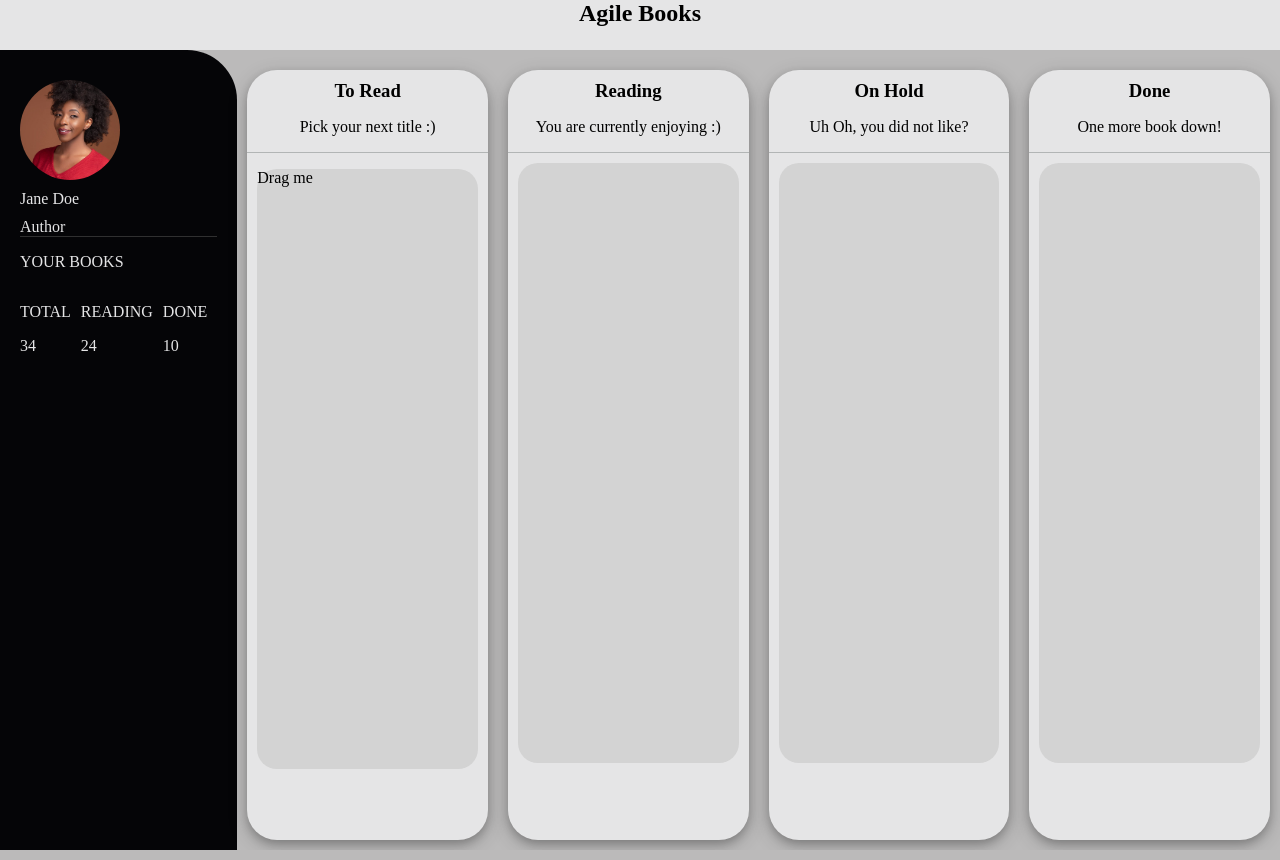
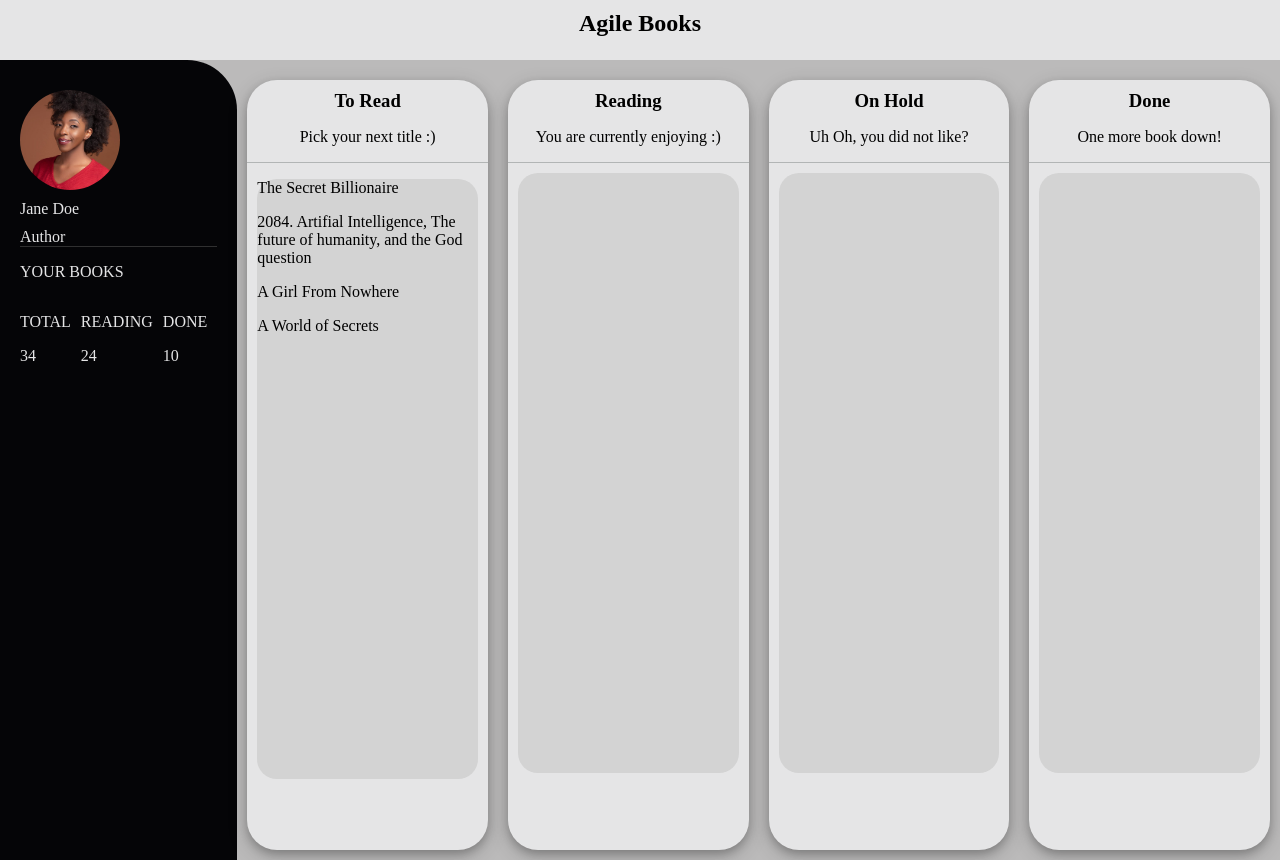
Before and after one commit to gertie-sheshe/agile-books, a React (Create React App) app: page /demo in a window 1280 px wide. Built offline with nearby package versions, Linux system fonts and the light colour scheme; a web font is replaced by a local one.

Commit message:
add drag and drop functionality in demo page

```diff
--- a/src/App.css
+++ b/src/App.css
@@ -7,8 +7,9 @@
 
 nav {
   background-color: #e5e5e6;
-  height: 50px;
+  height: 60px;
   font-size: x-large;
   font-weight: bolder;
   text-align: center;
+  padding: 10px;
 }
--- a/src/components/demo/demo.js
+++ b/src/components/demo/demo.js
@@ -4,23 +4,66 @@ import './demo.scss';
 class Demo extends Component {
   state = {
     title: 'Drag me',
+    books: [
+      {
+        id: 1,
+        title: 'The Secret Billionaire',
+        description:
+          '“The Secret Billionaire” is an intriguing young adult mystery/thriller',
+        author: 'Teymour Shahabi',
+      },
+      {
+        id: 2,
+        title:
+          '2084. Artifial Intelligence, The future of humanity, and the God question',
+        description:
+          'In 2084, scientist and philosopher John C. Lennox addresses the questions of where humanity is going in terms of technological enhancement, bioengineering',
+        author: 'John Lennox',
+      },
+      {
+        id: 3,
+        title: 'A Girl From Nowhere',
+        description:
+          'Surrounded by fire, a girl with mysterious powers and a young warrior search for safety.',
+        author: 'James Maxwell',
+      },
+      {
+        id: 4,
+        title: 'A World of Secrets',
+        description:
+          "Taimin and Selena must discover the truth about their world--before it's too late",
+        author: 'James Maxwell',
+      },
+    ],
   };
 
   onDragOver = (event) => {
-    console.log('OLAAA');
     event.preventDefault();
   };
 
-  onDragStart = (event, id) => {
-    console.log('WAUU', event, 'OLA', id);
-    event.dataTransfer.setData('id', id);
+  onDragStart = (event) => {
+    event.dataTransfer.setData('id', event.target.id);
   };
 
-  onDrop = (event) => {};
+  onDrop = (event) => {
+    let data = event.dataTransfer.getData('id');
+    event.target.appendChild(document.getElementById(data));
+  };
+
+  renderBooks = (books) => {
+    return books.map((book) => (
+      <div
+        key={book.id}
+        id={book.id}
+        draggable
+        onDragStart={(event) => this.onDragStart(event)}
+      >
+        <p>{book.title}</p>
+      </div>
+    ));
+  };
 
   render() {
-    let title = this.state.title;
-
     return (
       <div className="sections">
         <div className="section-settings">
@@ -54,13 +97,12 @@ class Demo extends Component {
             <h3>To Read</h3>
             <p>Pick your next title :) </p>
           </div>
-          <div className="body-section">
-            <div
-              draggable
-              onDragStart={(event) => this.onDragStart(event, title)}
-            >
-              <p>{title}</p>
-            </div>
+          <div
+            onDrop={(event) => this.onDrop(event)}
+            onDragOver={(e) => this.onDragOver(e)}
+            className="body-section"
+          >
+            {this.renderBooks(this.state.books)}
           </div>
         </div>
         <div className="section section-reading">
@@ -69,7 +111,7 @@ class Demo extends Component {
             <p>You are currently enjoying :)</p>
           </div>
           <div
-            onDrop={(event) => this.onDrop(event, 'reading')}
+            onDrop={(event) => this.onDrop(event)}
             onDragOver={(e) => this.onDragOver(e)}
             className="body-section"
           ></div>
@@ -79,14 +121,22 @@ class Demo extends Component {
             <h3>On Hold</h3>
             <p>Uh Oh, you did not like?</p>
           </div>
-          <div className="body-section"></div>
+          <div
+            onDrop={(event) => this.onDrop(event)}
+            onDragOver={(e) => this.onDragOver(e)}
+            className="body-section"
+          ></div>
         </div>
         <div className="section section-done">
           <div className="section-title">
             <h3>Done</h3>
             <p>One more book down!</p>
           </div>
-          <div className="body-section"></div>
+          <div
+            onDrop={(event) => this.onDrop(event)}
+            onDragOver={(e) => this.onDragOver(e)}
+            className="body-section"
+          ></div>
         </div>
       </div>
     );
```
Also changed, not shown: 1 other file (tests, documents, lock files or other folders).
